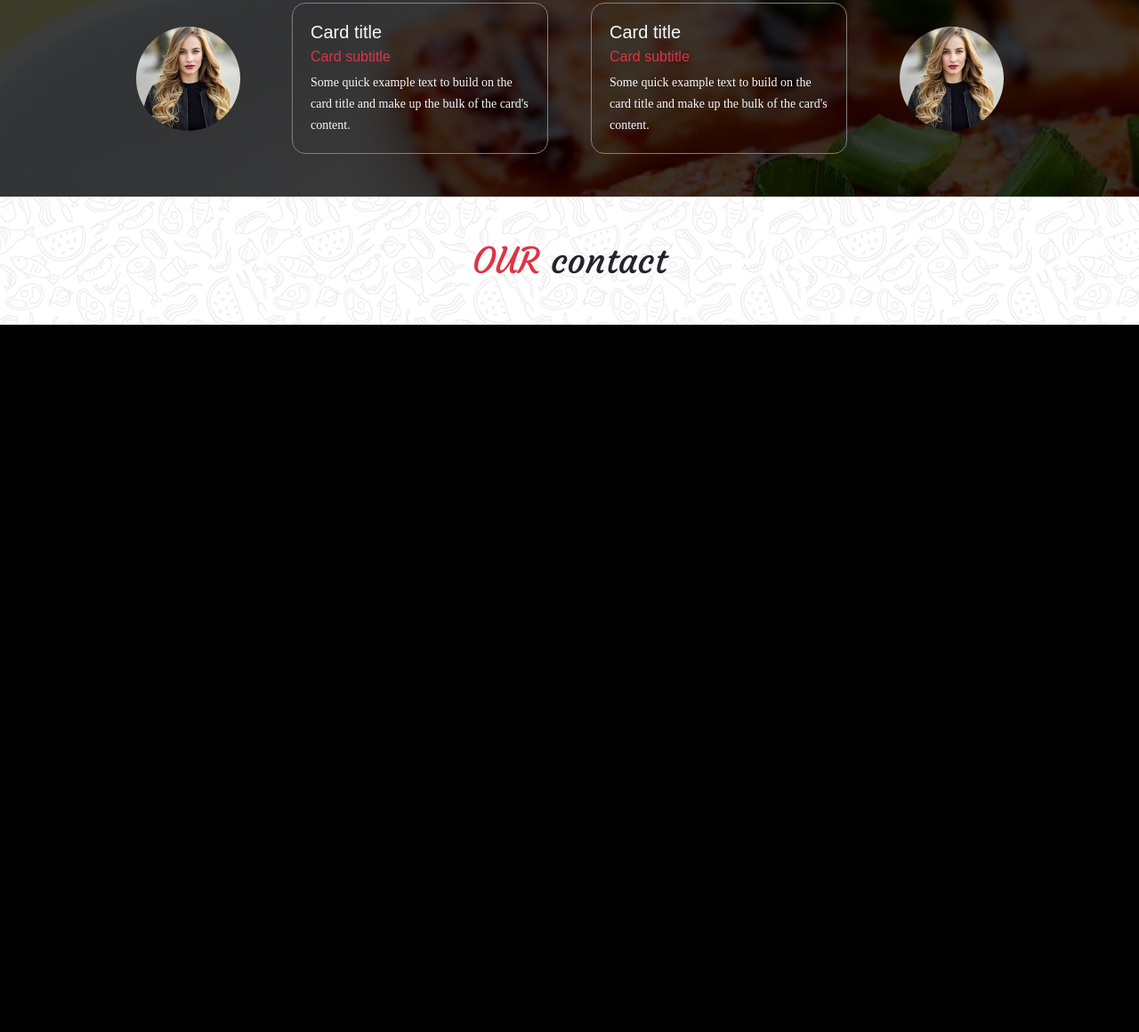
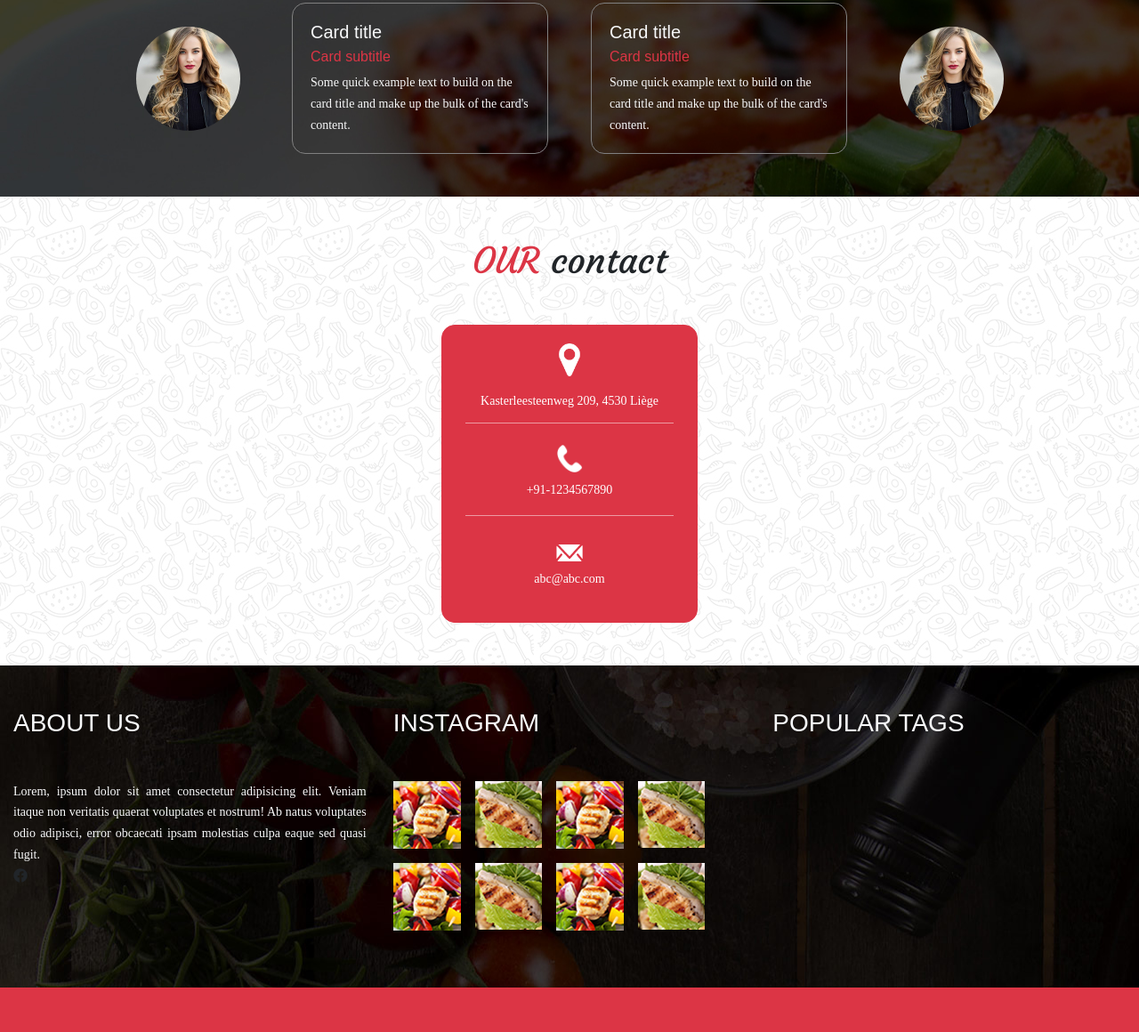
Before and after one commit to PierrePsome/Projet-01, a website: page index.html in a window 1280 px wide. Shown: the part 4307-5467 px from the top of the page at 89% size. Before the commit the page ends 4672 px from the top, so only its background shows below. Drawn offline with nearby package versions, Linux system fonts and the light colour scheme; files whose address does not match are found by name; a web font is replaced by a local one.

Commit message:
commit 6 fin sans les détails

```diff
--- a/index.html
+++ b/index.html
@@ -615,6 +615,8 @@
 </div>
 
 
+<!--  testimonials -->
+
 <section>
 <div class="pq">
     <div>
@@ -652,14 +654,62 @@
 
 <!-- Contact -->
 <section>
-    <div class="contact">
+    <div class="contact d-flex flex-column justify-content-center align-items-center">
         <div class="pb-5 d-flex justify-content-center py-5">
             <h1><span class="text-danger">OUR</span> contact</h1>
         </div>
+
+        <div class="card bg-danger border-danger mb-5" style="width: 18rem;">
+            <div class="card-body d-flex flex-column align-items-center justify-content-center">
+            <div class="w-50 d-flex justify-content-center"><img class="w-25" src="public/images/gm.png" alt=""></div>
+              <p class="card-title text-center text-white pt-3">Kasterleesteenweg 209, 4530 Liège</p>
+              <div class="b1 mb-4"></div>
+              <div class="w-50 d-flex justify-content-center pb-2"><img class="w-25" src="public/images/tel.png" alt=""></div>
+              <p class="card-text text-center text-white pb-3">+91-1234567890</p>
+              <div class="b1 mb-4"></div>
+              <div class="d-flex justify-content-center"><img class="w-25" src="public/images/env.png" alt=""></div>
+              <p class="card-text text-center text-white pb-3">abc@abc.com</p>
+            </div>
+          </div>
+
     </div>
 </section>
 
 
+<!-- Footer -->
+
+<footer>
+    <div class="footer d-flex justify-content-center">
+        <div class="col-4">
+            <h3 class="text-light my-5">ABOUT US</h3>
+            <p class="text-light text-justify">Lorem, ipsum dolor sit amet consectetur adipisicing elit. Veniam itaque non veritatis quaerat voluptates et nostrum! Ab natus voluptates odio adipisci, error obcaecati ipsam molestias culpa eaque sed quasi fugit.</p>
+            <i class="fab fa-facebook-f"></i>
+        </div>
+        <div class="col-4">
+            <h3 class="text-light my-5">INSTAGRAM</h3>
+
+            <div class="d-flex col-6 m-0 p-0">
+                    <div class="mr-3 mb-3"><img class="insta" src="public/images/instragram_gallery_img1.jpg" alt=""></div>
+                    <div class="mr-3 mb-3"><img class="insta" src="public/images/instragram_gallery_img2.jpg" alt=""></div>
+                    <div class="mr-3 mb-3"><img class="insta" src="public/images/instragram_gallery_img1.jpg" alt=""></div>
+                    <div class="mr-3 mb-3"><img class="insta" src="public/images/instragram_gallery_img2.jpg" alt=""></div>
+            </div>
+
+            <div class="d-flex col-6 m-0 p-0 mb-5">
+                <div class="mr-3 mb-3"><img class="insta" src="public/images/instragram_gallery_img1.jpg" alt=""></div>
+                <div class="mr-3 mb-3"><img class="insta" src="public/images/instragram_gallery_img2.jpg" alt=""></div>
+                <div class="mr-3 mb-3"><img class="insta" src="public/images/instragram_gallery_img1.jpg" alt=""></div>
+                <div class="mr-3 mb-3"><img class="insta" src="public/images/instragram_gallery_img2.jpg" alt=""></div>
+            </div>
+
+        </div>
+        <div class="col-4">
+            <h3 class="text-light my-5">POPULAR TAGS</h3>
+            <i class="fas fa-coffee fa-5x d-none"></i>
+        </div>
+    </div>
+    <div class="redfooter bg-danger"></div>
+</footer>
 
     <!-- js links -->
 
--- a/package.json
+++ b/package.json
@@ -36,7 +36,9 @@
       "name": "Twitter, Inc."
     }
   ],
-  "dependencies": {},
+  "dependencies": {
+    "@fortawesome/fontawesome-free": "^5.14.0"
+  },
   "deprecated": false,
   "description": "The most popular front-end framework for developing responsive, mobile first projects on the web.",
   "devDependencies": {
--- a/src/sass/app.sass
+++ b/src/sass/app.sass
@@ -1,5 +1,5 @@
 
 
+@import ../../node_modules/@fortawesome/fontawesome-free/css/all.css
 @import ../../scss/bootstrap.scss
-
 @import ./module/_style.sass
--- a/src/sass/module/_style.sass
+++ b/src/sass/module/_style.sass
@@ -95,3 +95,18 @@ h1
 .card
     border: solid 1px grey
     border-radius: 15px
+
+.b1
+    height: 1px
+    background-color: white
+    width: 95%
+    opacity: 0.5
+
+
+.footer
+    width: 100%
+    background: url(../../public/images/team_background.jpg)
+
+.redfooter
+    width: 100%
+    height: 50px
```
Also changed, not shown: public/css/app.css, public/images/env.jpg (added), public/images/env.png (added), public/images/gm.jpg (added), public/images/gm.png (added), public/images/tel.png (added), 4 other files.
